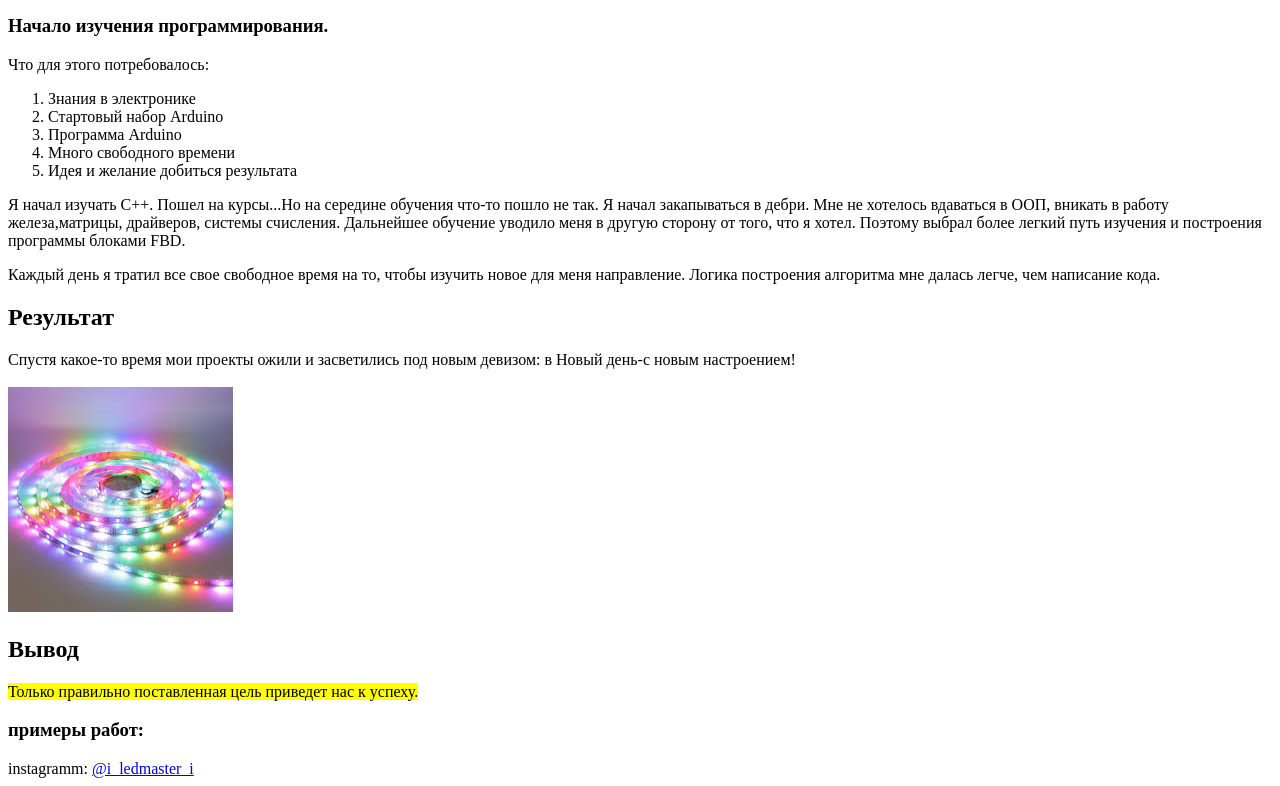
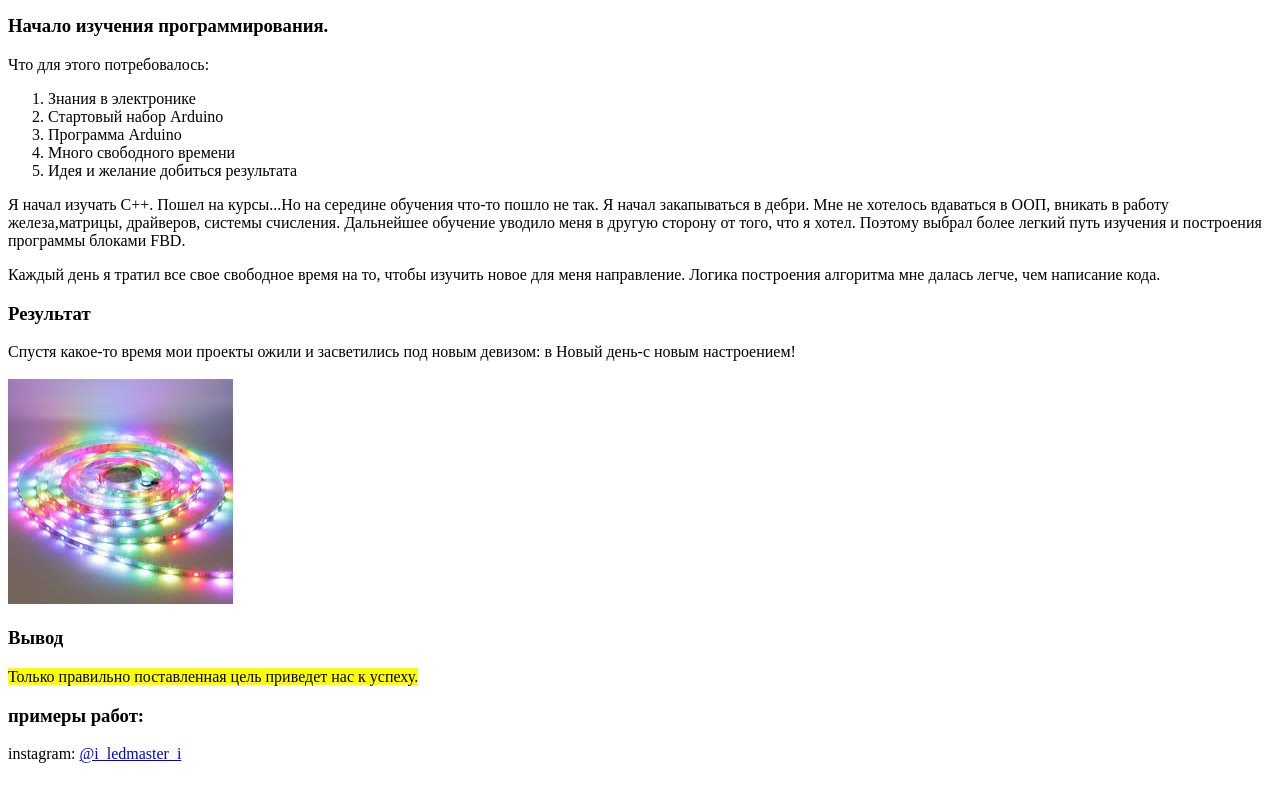
Before and after one commit to xLedmasterx/lesson2, a plain HTML site: page index.html in a window 1280 px wide. Shown: the part 733-1519 px from the top of the page. Drawn offline with Linux system fonts and the light colour scheme.

Commit message:
Add files via upload

```diff
--- a/index.html
+++ b/index.html
@@ -63,21 +63,21 @@
 		<p>Каждый день я тратил все свое свободное время на то, чтобы изучить новое для меня направление. Логика
 			построения алгоритма мне далась легче, чем написание кода. </p>
 	</div>
-	<h2>Результат</h2>
+	<h3>Результат</h3>
 	<span>Спустя какое-то время мои проекты ожили и засветились под новым девизом: в Новый день-с новым
-		настроением!</span>
+		настроением! </span>
 	<div>
 		<br>
 		<img src="img/images.jpg" alt="ой,картинки нет">
 	</div>
 
-	<h2>Вывод</h2>
+	<h3>Вывод</h3>
 
 	<span><mark>Только правильно поставленная цель приведет нас к успеху.</mark></span>
 	<br>
 	<footer>
 		<h3> примеры работ:</h3>
-		<span>instagramm: <a target="_blank" href="https://www.instagram.com/i_ledmaster_i/"> @i_ledmaster_i</a></span>
+		<span>instagram: <a target="_blank" href="https://www.instagram.com/i_ledmaster_i/"> @i_ledmaster_i</a></span>
 	</footer>
 </body>
 
```
